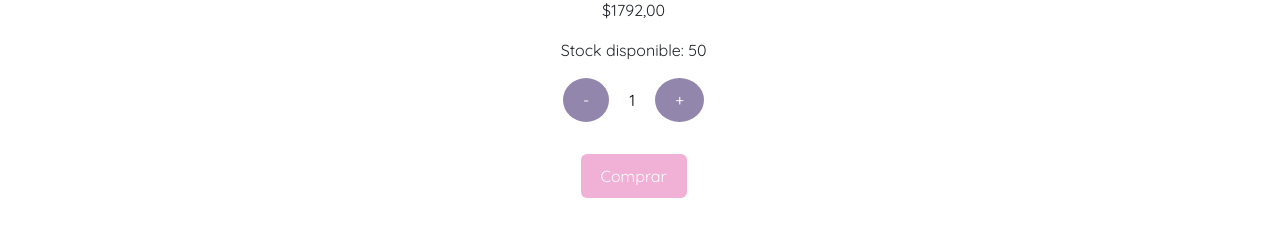
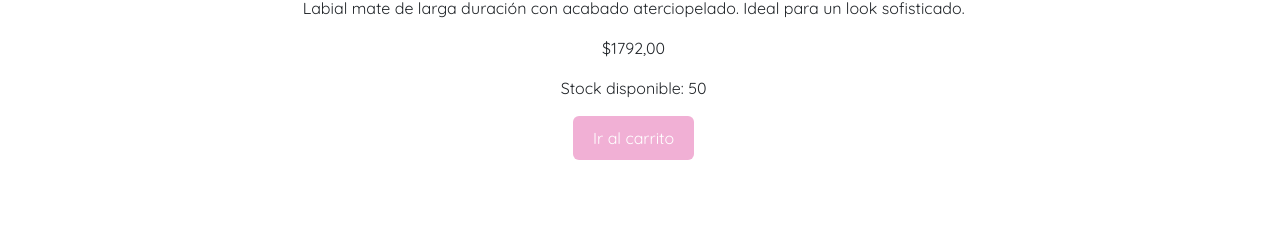
Before and after one commit to AndreaVerne/CreaTuLanding-Verne, a React (Vite) app: page /item/01 in a window 1280 px wide. Both pictures are taken after a click on the button "Comprar". Shown: the part 520-756 px from the top of the page. Built offline with nearby package versions, Linux system fonts and the light colour scheme; the HTML template or start-up script is replaced by a standard one.

Commit message:
Agrego un render condicional para ir al carrito o mostrar contador

```diff
--- a/src/components/ItemDetail.jsx
+++ b/src/components/ItemDetail.jsx
@@ -1,4 +1,4 @@
-import React, { useContext } from "react";
+import React, { useContext, useState } from "react";
 import Image from "react-bootstrap/Image";
 import { CartContext } from "../context/CartContext";
 
@@ -6,8 +6,11 @@ import ItemCount from "./ItemCount";
 
 const ItemDetail = ({ detail }) => {
   const { cart, addItem } = useContext(CartContext);
+  const [compra, setCompra] = useState(false);
+
   const onAdd = (cantidad) => {
     addItem(detail, cantidad);
+    setCompra(true);
   };
   console.log(cart);
   return (
@@ -26,7 +29,13 @@ const ItemDetail = ({ detail }) => {
       <p>{detail.description}</p>
       <p>${detail.price},00</p>
       <p>Stock disponible: {detail.stock}</p>
-      <ItemCount stock={detail.stock} onAdd={onAdd} />
+      {!compra ? (
+        <ItemCount stock={detail.stock} onAdd={onAdd} />
+      ) : (
+        <a to="/cart">
+          <button className="btn">Ir al carrito</button>
+        </a>
+      )}
     </div>
   );
 };
```
